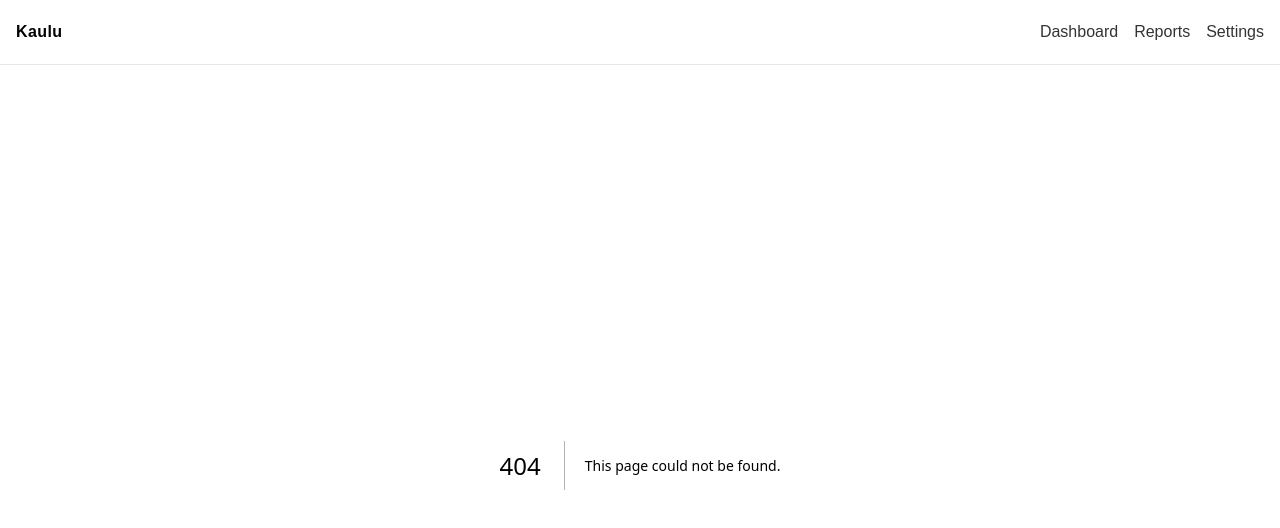
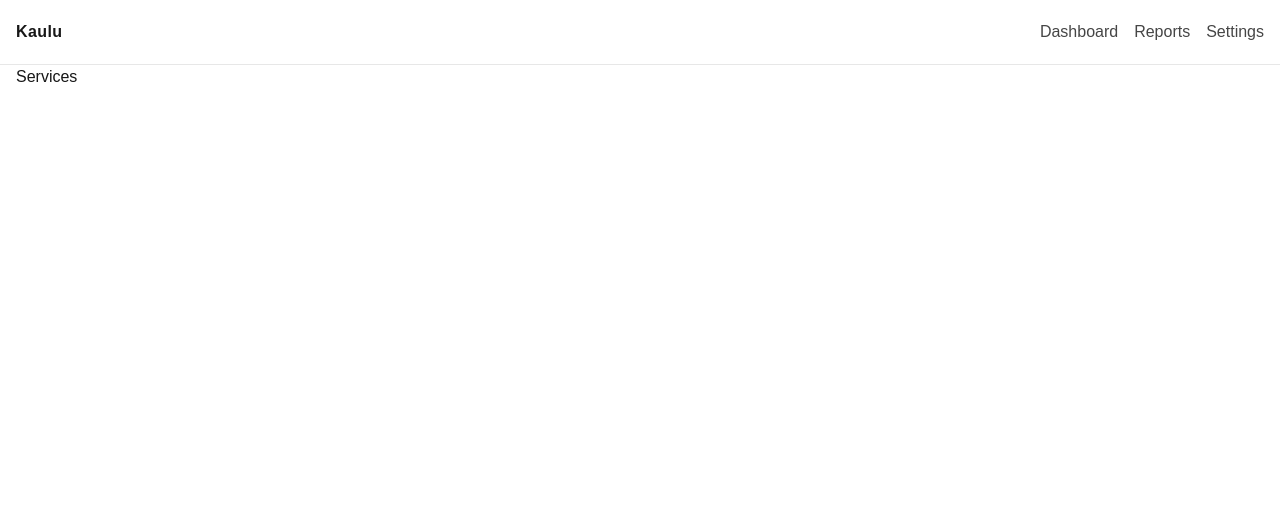
Before and after one commit to BriyanSitinjak/kaulu-concept, a Next.js app: page /services in a window 1280 px wide. Before the commit this address had no page. Shown: the top 528 px of the page. Built offline with nearby package versions, Linux system fonts and the light colour scheme.

Commit message:
routing for portfolio and services

```diff
--- /dev/null
+++ b/src/app/portfolio/page.tsx
@@ -0,0 +1,7 @@
+export default function Page() {
+  return (
+    <main>
+      <h1>Portfolio</h1>
+    </main>
+  );
+}
--- /dev/null
+++ b/src/app/services/page.tsx
@@ -0,0 +1,7 @@
+export default function Page() {
+  return (
+    <main>
+      <h1>Services</h1>
+    </main>
+  );
+}
```
Also changed, not shown: 2 other files (tests, documents, lock files or other folders).
